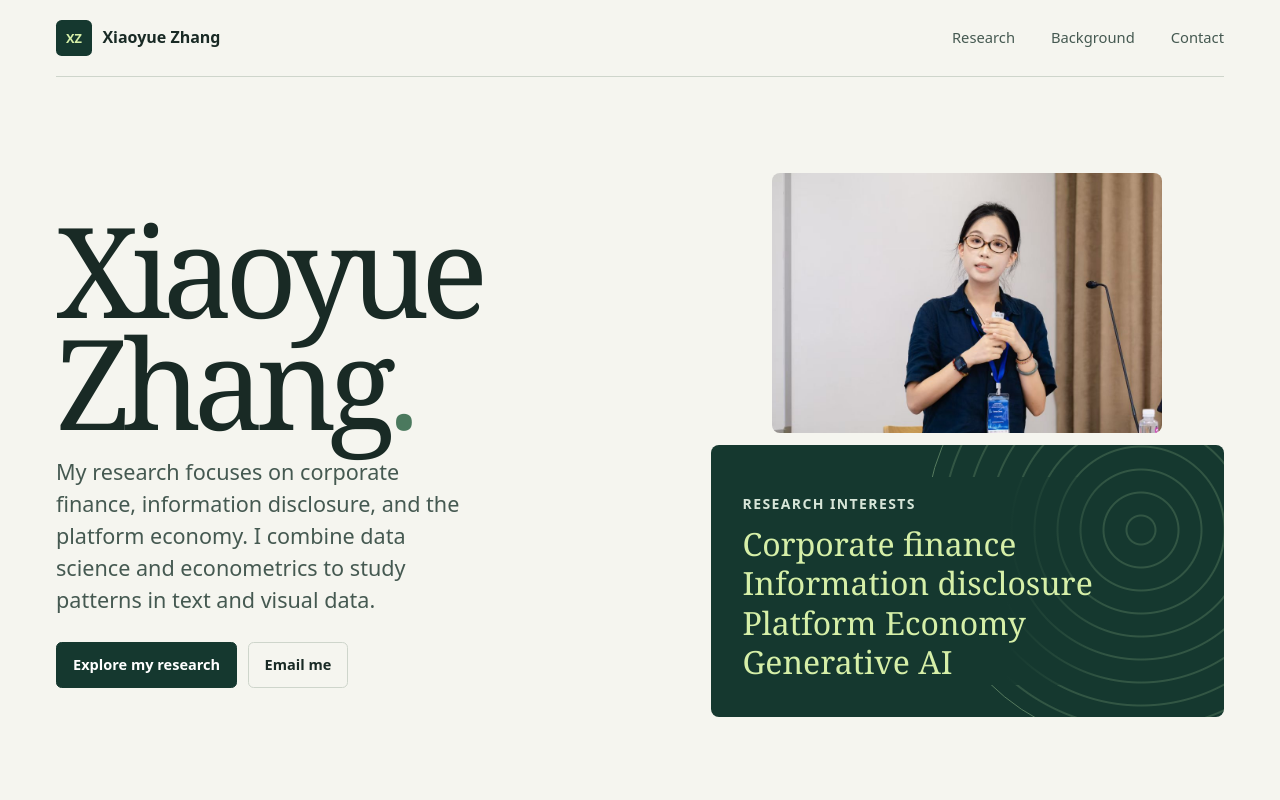
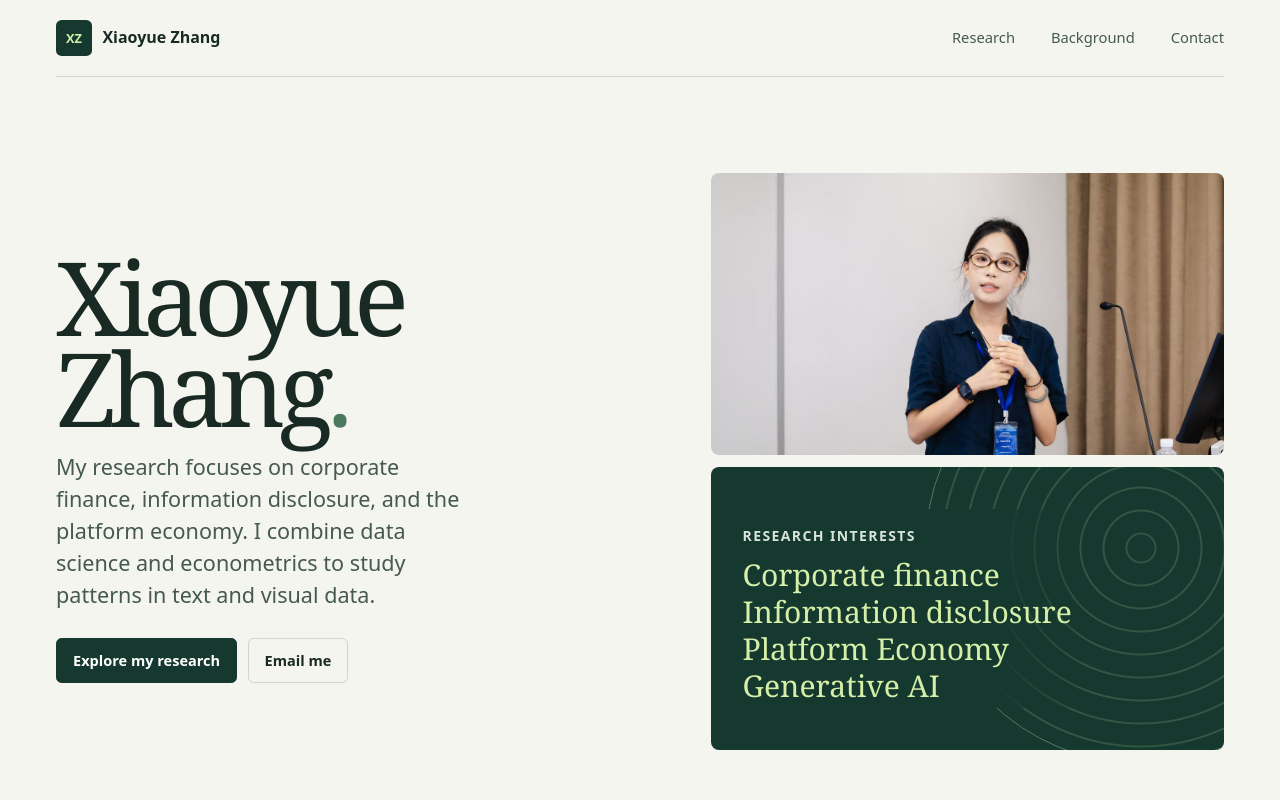
Before and after one commit to elliezhang11/elliezhang11.github.io, a plain HTML site: page index.html in a window 1280 px wide. Shown: the top 800 px of the page. Drawn offline with Linux system fonts and the light colour scheme.

Commit message:
Balance homepage portrait, interests, and name

```diff
--- a/index.html
+++ b/index.html
@@ -9,11 +9,13 @@
   <link rel="stylesheet" href="./styles.css">
   <style>
     .hero .intro { align-self: center; }
-    .hero-profile { display: grid; gap: .75rem; min-width: 0; }
-    .profile-photo-frame { width: 76%; margin-inline: auto; overflow: hidden; border-radius: .5rem; }
-    .profile-photo { display: block; width: 100%; height: auto; transform: scale(1.45); transform-origin: 55% 57%; }
-    .hero-profile .focus { min-height: 0; padding: clamp(1.25rem, 3vw, 2rem); }
-    .hero-profile .focus p { font-size: clamp(1.4rem, 2.5vw, 2rem); }
+    .hero h1 { font-size: clamp(3.6rem, 8vw, 6.5rem); }
+    .hero-profile { display: grid; grid-auto-rows: 1fr; gap: .75rem; min-width: 0; }
+    .profile-photo-frame { position: relative; overflow: hidden; border-radius: .5rem; }
+    .profile-photo-frame::before { content: ""; display: block; padding-top: 55%; }
+    .profile-photo { position: absolute; inset: 0; width: 100%; height: 100%; object-fit: cover; object-position: 55% 43%; transform: scale(1.18); transform-origin: 55% 55%; }
+    .hero-profile .focus { min-height: 0; align-items: center; padding: clamp(1rem, 2.5vw, 2rem); }
+    .hero-profile .focus p { font-size: clamp(1.35rem, 2.35vw, 2rem); }
   </style>
 </head>
 <body>
```
